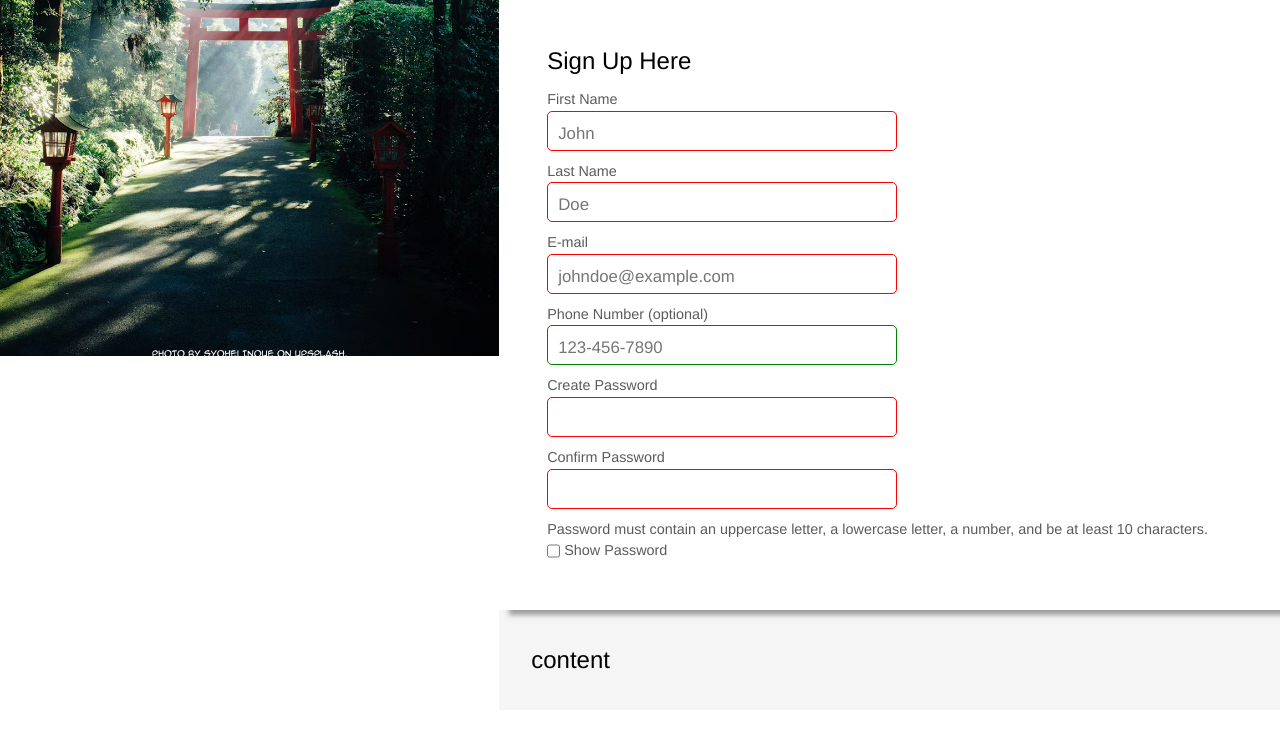
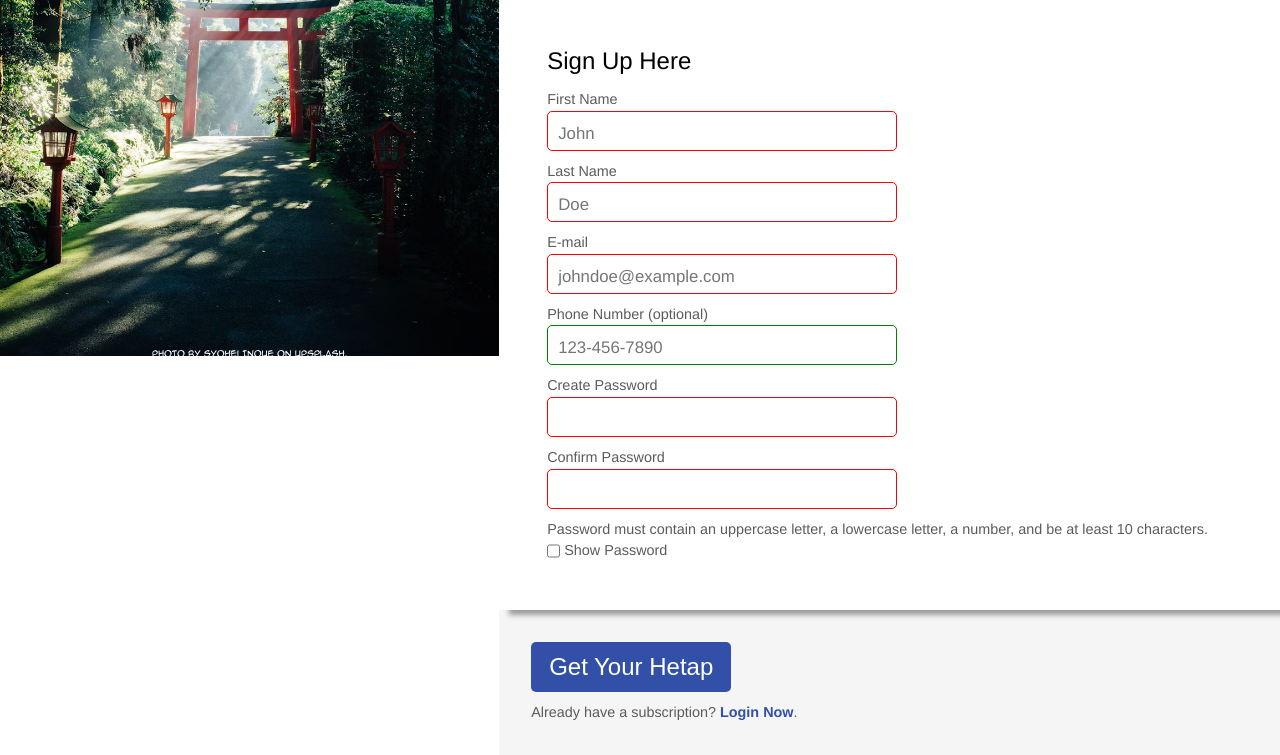
Before and after one commit to Q-Chan97/sign-up-form, a plain HTML site: page sign-up.html in a window 1280 px wide. Shown: the part 393-1148 px from the top of the page. Before the commit the page ends 1103 px from the top, so only its background shows below. Drawn offline with Linux system fonts and the light colour scheme.

Commit message:
Add submit button and styling

```diff
--- a/sign-up.css
+++ b/sign-up.css
@@ -118,6 +118,8 @@ img {
 }
 
 .content-end {
+    display: flex;
+    flex-direction: column;
     font-family: Helvetica, sans-serif;
     margin-left: auto;
     margin-right: auto;
@@ -125,8 +127,19 @@ img {
     background-color: #f5f5f5;
     padding: 2rem;
     width: 100%;
+    height: 100%;
     font-size: 1.5rem;
     z-index: -1;
+}
+
+.content-end a {
+    text-decoration: none;
+    color: #3250a8;
+    font-weight: bold;
+}
+
+.content-end label {
+    margin-top: 10px;
 }
 
 form {
@@ -189,5 +202,12 @@ label {
 }
 
 button {
-    color: #3250a8;
+    font-size: inherit;
+    border: none;
+    border-radius: 5px;
+    background-color: #3250a8;
+    color: white;
+    width: 200px;
+    height: 50px;
+    padding: 10px;
 }
--- a/sign-up.html
+++ b/sign-up.html
@@ -69,7 +69,8 @@
                 </div>
             </div>
             <div class="content-end">
-                <p>content</p>
+                <button type="submit" id="submit-button">Get Your Hetap</button>
+                <label for="submit-button">Already have a subscription? <a href="#">Login Now</a>.</label>
             </div>
         </div>
     </div>
```
